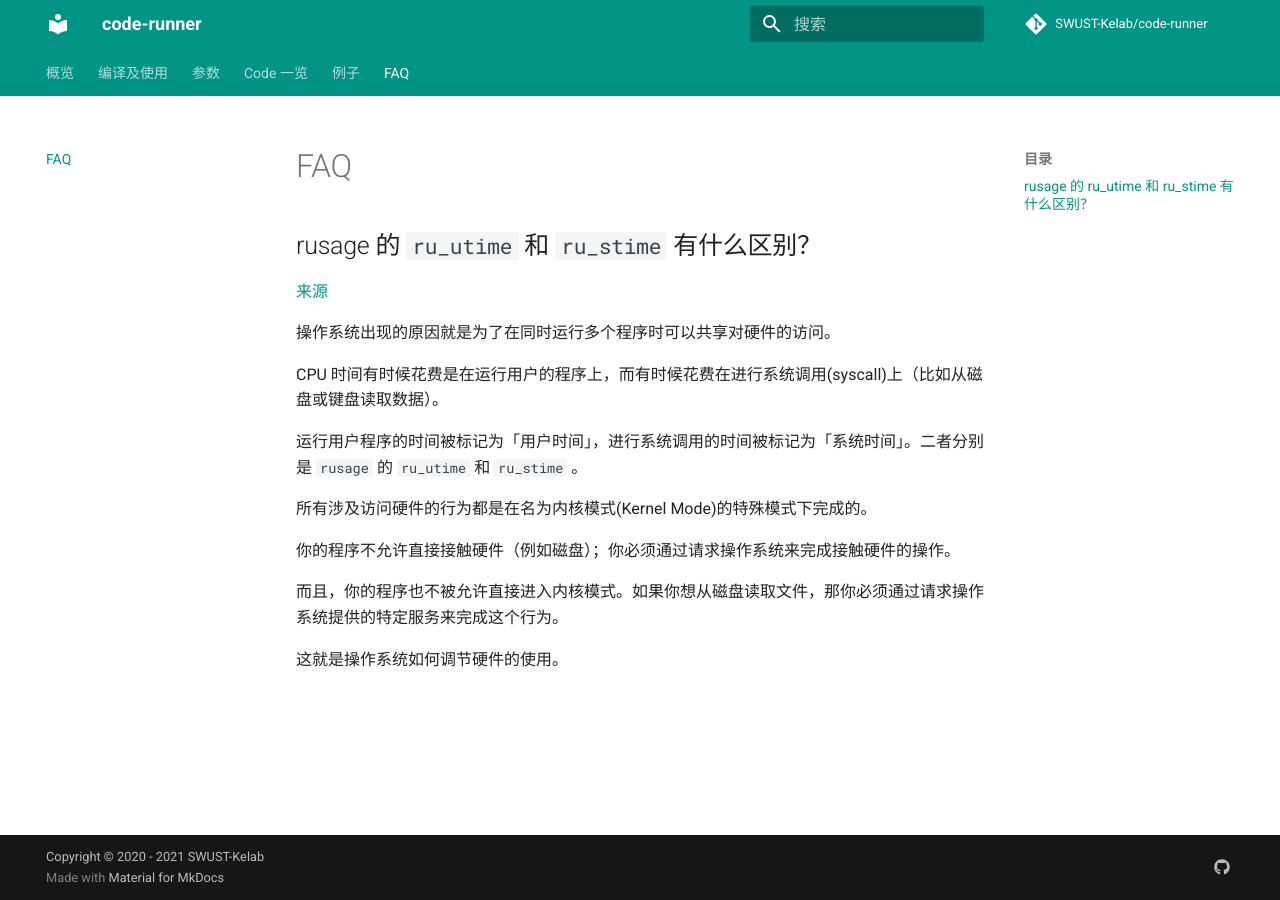
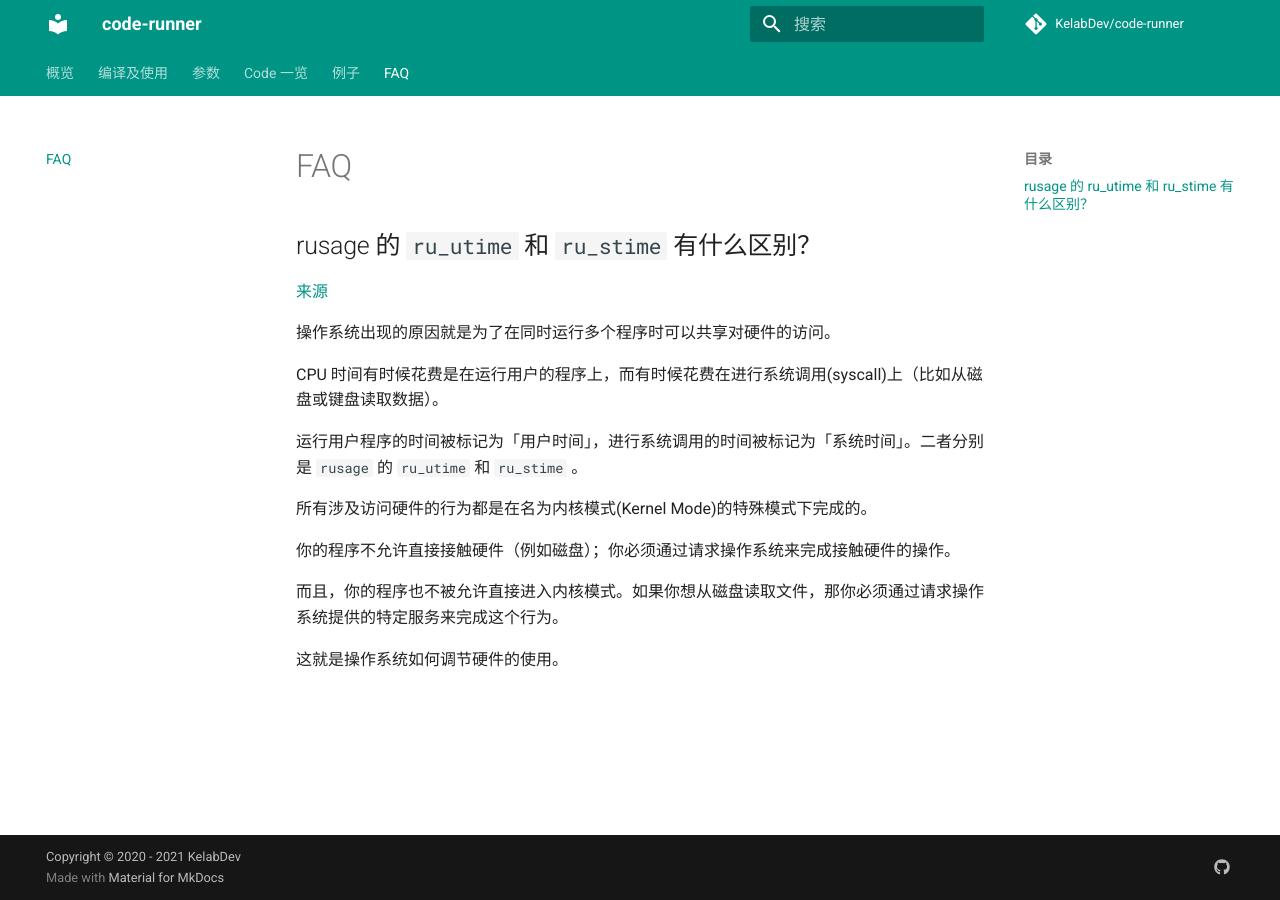
Before and after one commit to Kelab/code-runner, an MkDocs documentation site: the page built from docs/faq.md, in a window 1280 px wide. Built offline with MkDocs 1.6.1 and Material for MkDocs 9.7.7, drawn with Linux system fonts in a browser that asks for light colours; comment, search, counter and statistics services are not loaded.

Commit message:
refactor: rename KelabDev

```diff
--- a/mkdocs.yml
+++ b/mkdocs.yml
@@ -1,8 +1,8 @@
 site_name: code-runner
 site_description: 一个运行用户程序的工具，根据判题数据，判定程序运行结果。也可以获取程序运行时间和内存消耗。
 
-repo_name: SWUST-Kelab/code-runner
-repo_url: https://github.com/SWUST-Kelab/code-runner
+repo_name: KelabDev/code-runner
+repo_url: https://github.com/KelabDev/code-runner
 
 use_directory_urls: true
 
@@ -34,7 +34,7 @@ plugins:
 extra:
   social:
     - icon: fontawesome/brands/github
-      link: https://github.com/SWUST-Kelab
-      name: SWUST-Kelab on GitHub
+      link: https://github.com/KelabDev
+      name: KelabDev on GitHub
 
-copyright: Copyright &copy; 2020 - 2021 SWUST-Kelab
+copyright: Copyright &copy; 2020 - 2021 KelabDev
```
Also changed, not shown: 1 other file.
